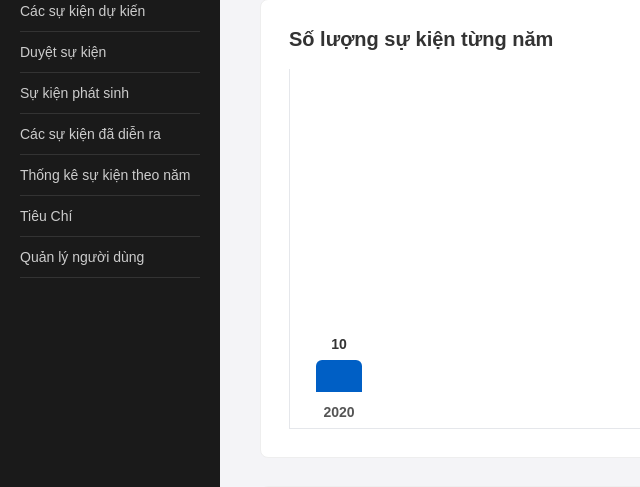
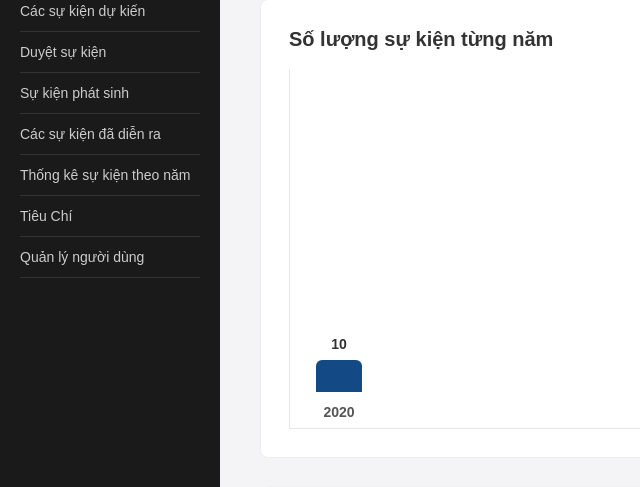
Before and after one commit to phuong-1904/quanLyTieuChi-, a Django app: template templates/thongKeSuKienTheoNam.html in a window 1280 px wide, with the pointer over the restyled element. Shown: the part 142-629 px from the top of the page, without its empty margins (0-640 px from the left). Run offline with Django 5.2, Linux system fonts and the light colour scheme; the template is opened without the code that fills it: most values are stand-ins (such as "Sample title", 1, 10 or a date in 2020).

Commit message:
Cập nhật nội dung dự án quanLyTieuChi ngay 2/5

```diff
--- a/templates/thongKeSuKienTheoNam.html
+++ b/templates/thongKeSuKienTheoNam.html
@@ -79,7 +79,7 @@
         }
 
         .bar:hover {
-            background: #005fc5;
+            background: #134a85;
         }
 
         .bar-label {
```
Also changed, not shown: 1 other file.
